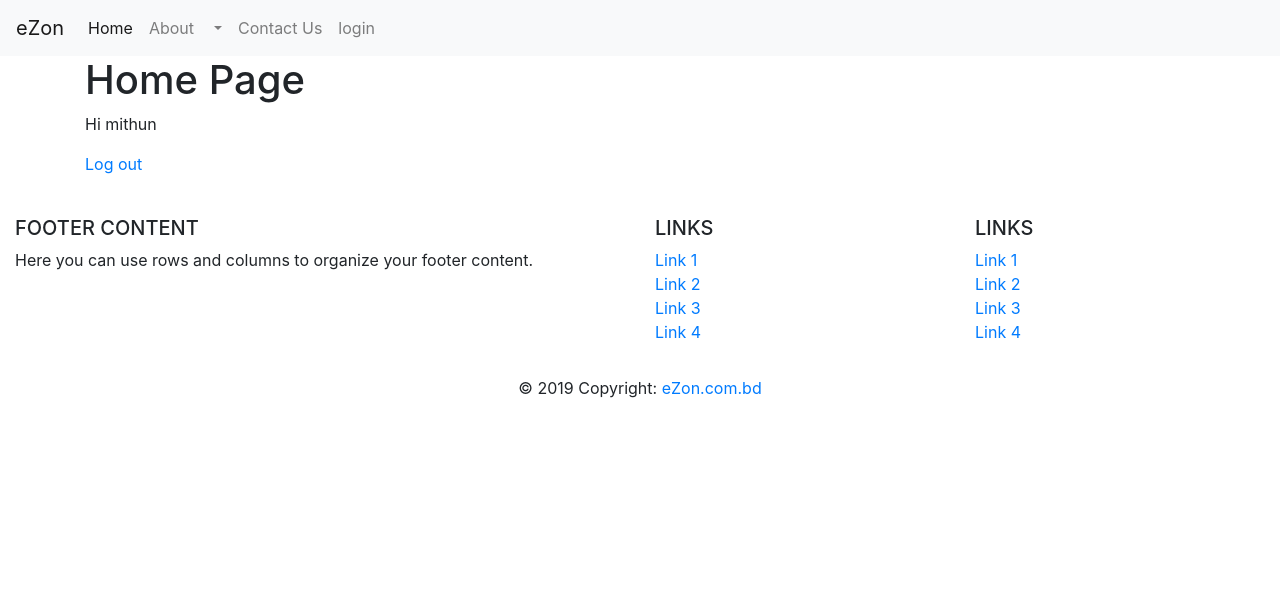
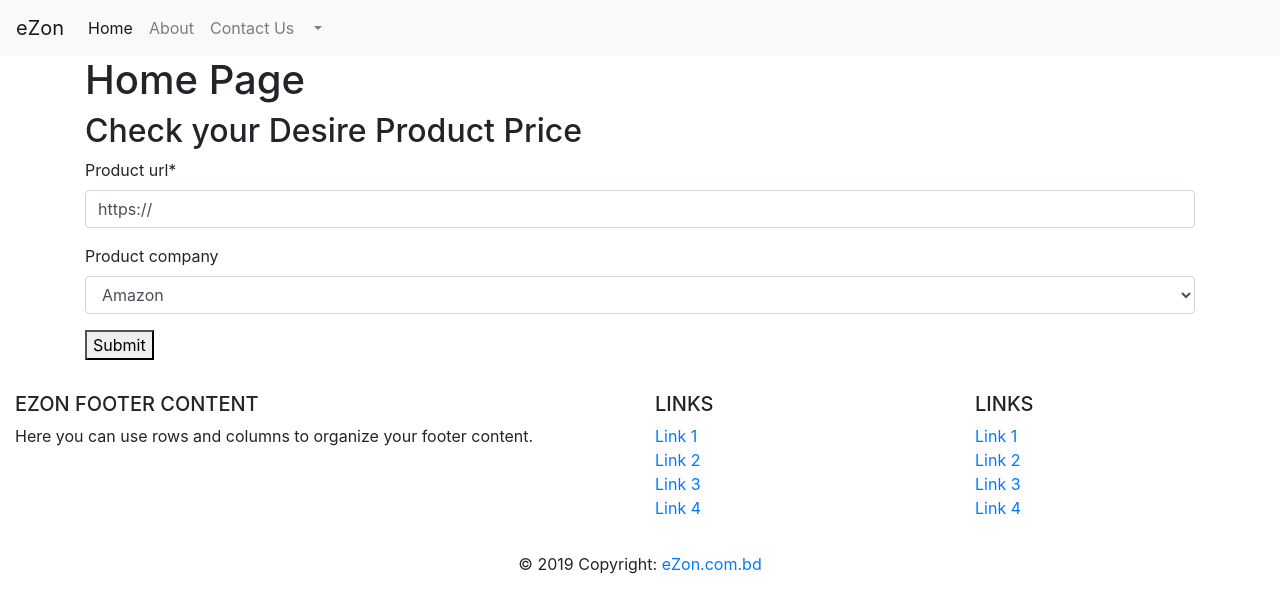
Before and after one commit to mranjon007/eZon, a Django app: page /order/ in a window 1280 px wide. Shown: the top 613 px of the page. Run offline with Django 3.2, Linux system fonts and the light colour scheme; a user stored in the database is signed in; some libraries are stand-ins or nearby versions.

Commit message:
price query and home page functionality added

```diff
--- a/eZon/urls.py
+++ b/eZon/urls.py
@@ -20,7 +20,7 @@ from django.conf import settings
 from django.conf.urls.static import static
 
 urlpatterns = [
-    path('admin/', admin.site.urls),
+    path('ezon_admin/', admin.site.urls),  # this_url_name should be changed in Production
     path('order/', include('order_management.urls')),
     path('', RedirectView.as_view(url='/order/', permanent=True)),
     path('accounts/', include('django.contrib.auth.urls')),
--- a/order_management/forms.py
+++ b/order_management/forms.py
@@ -1,19 +1,14 @@
 from django import forms
-# from django.contrib.auth.forms import UserCreationForm, UserChangeForm
-# from .models import CustomUser
-#
-#
-# class CustomUserCreationForm(UserCreationForm):
-#
-#     class Meta(UserCreationForm):
-#         model = CustomUser
-#         fields = ('name', 'email', 'phone_number')
-#         USERNAME_FIELD = 'email'
-#         REQUIRED_FIELDS = []
-#
-#
-# class CustomUserChangeForm(UserChangeForm):
-#
-#     class Meta(UserChangeForm):
-#         model = CustomUser
-#         fields = UserChangeForm.Meta.fields
+
+
+COMPANY_LISTING = (
+    (0, 'Amazon'),
+    (1, 'Ebay'),
+    (2, 'Walmart'),
+    (3, 'Others')
+)
+
+
+class PriceQueryForm(forms.Form):
+    product_url = forms.URLField(max_length=300, required=True, initial='https://')
+    product_company = forms.ChoiceField(choices=COMPANY_LISTING, required=False)
--- a/order_management/templates/order_management/home.html
+++ b/order_management/templates/order_management/home.html
@@ -1,12 +1,16 @@
 {% extends 'base.html' %}
 
 {% block content %}
-<h1>Home Page</h1>
-    {% if user.is_authenticated %}
-        <p>Hi {{ user.username }}
-        <p><a href="{% url 'logout' %}">Log out</a></p>
-        {% else %}
-        <p><a href="{% url 'signup' %}">Sign Up</a></p>
-        <p><a href="{% url 'login' %}">Log In </a></p>
-    {% endif %}
+    <h1>Home Page</h1>
+
+    {% load crispy_forms_tags %}
+
+    <h2>Check your Desire Product Price</h2>
+    <form method="post">
+      {% csrf_token %}
+      {{ form|crispy }}
+      <button type="submit">Submit</button>
+    </form>
+    <h3 STYLE="color:red">{{ message }}</h3>
+
 {% endblock %}
--- a/order_management/urls.py
+++ b/order_management/urls.py
@@ -1,11 +1,23 @@
 from django.urls import path
 from .views import (
-    HomePageView,
-    # SignUp,
+    homepage,
+    AdminDashBoardView,
 )
 
 
 urlpatterns = [
-    path('', HomePageView.as_view(), name='home'),
-    # path('signup/', SignUp.as_view(), name='signup'),
+    path('', homepage, name='home'),
+    path('admin_dashboard/', AdminDashBoardView.as_view(), name='admin-dashboard'),
+    # future
+    # path('price_query_list/', name='price-query-list'),
+    # path('price_query_result_submitted_list/', name='price query'),
+    # path('placed_order_list', name='place-order-list'),
+    # path('product_purchase_order_list', name='product-purchase-order-list'),
+    # path('product_purchased_complete_list', name='product-purchased-complete-list'),
+    # path('order_in_shipping_list/', name='order-in-shipping-list'),
+    # path('product_received_from_shipping_list/', name='order-received-from-shipping-list'),
+    # path('product_sent_to_customer_list/', name='product-sent-to-customer-list'),
+    # path('completed_order_list', name='completed-order-list'),
+    # path('canceled_order_list', name='canceled-order-list'),
+    # path('refunded_order_list', name='refunded-order-list'),
 ]
--- a/order_management/views.py
+++ b/order_management/views.py
@@ -1,16 +1,62 @@
+import datetime
+
 from django.views.generic import TemplateView
 from django.urls import reverse_lazy
 from django.views.generic.edit import CreateView
+from django.contrib.auth.mixins import PermissionRequiredMixin, LoginRequiredMixin
+from django.shortcuts import render, get_object_or_404
+from django.http import HttpResponseRedirect
+from django.urls import reverse
+
+from .models import(
+    Order,
+    OrderProcessingDate,
+)
+
+from user.models import (
+    CustomUser,
+)
+
+from .forms import (
+    PriceQueryForm,
+)
+
+from .CustomMixin import (
+    IsStaffMixin,
+)
 
 
-#from .forms import CustomUserCreationForm
+def homepage(request):
+    context = {}
+    if request.method == 'POST':
+        if request.user.is_authenticated:
+            form = PriceQueryForm(request.POST)
+            if form.is_valid():
+                order = Order()
+                order.product_url = form.cleaned_data['product_url']
+                if form.cleaned_data['product_company']:
+                    order.product_company = form.cleaned_data['product_company']
+                order.user = request.user
+                print('user name : {}', order.user.email)
+                new_order = Order.objects.create(product_url=order.product_url, product_country=order.product_company, user=order.user)
+                return HttpResponseRedirect(reverse('login'))  # user-dashboard e return korbe
+        else:
+            context['message'] = 'Please Login/Register to place a product price Query'
+
+    form = PriceQueryForm()
+    print(form)
+    context['form'] = form
+    return render(request, template_name='order_management/home.html', context=context)
 
 
-class HomePageView(TemplateView):
-    template_name = 'order_management/home.html'
+# class HomePageView(TemplateView):
+#     template_name = 'order_management/home.html'
 
 
-# class SignUp(CreateView):
-#     form_class = CustomUserCreationForm
-#     success_url = reverse_lazy('login')
-#     template_name = 'registration/signup.html'
+class AdminDashBoardView(LoginRequiredMixin, IsStaffMixin, TemplateView):
+    template_name = 'order_management/admin_dashboard'
+
+    def get_context_data(self, **kwargs):
+        context = super().get_context_data(**kwargs)
+        # context['latest_articles'] = Article.objects.all()[:5]
+        return context
--- a/templates/base.html
+++ b/templates/base.html
@@ -10,19 +10,26 @@
     <!-- Start navbar -->
     <div>
         <nav class="navbar navbar-expand-lg navbar-light bg-light">
-          <a class="navbar-brand" href="#">eZon</a>
+          <a class="navbar-brand" href="{% url 'home' %}">eZon</a>
           <button class="navbar-toggler" type="button" data-toggle="collapse" data-target="#navbarSupportedContent" aria-controls="navbarSupportedContent" aria-expanded="false" aria-label="Toggle navigation">
             <span class="navbar-toggler-icon"></span>
           </button>
 
           <div class="collapse navbar-collapse" id="navbarSupportedContent">
             <ul class="navbar-nav mr-auto">
+
               <li class="nav-item active">
-                <a class="nav-link" href="#">Home <span class="sr-only">(current)</span></a>
+                <a class="nav-link" href="{% url 'home' %}">Home <span class="sr-only">(current)</span></a>
               </li>
+
               <li class="nav-item">
                 <a class="nav-link" href="#">About</a>
               </li>
+
+              <li class="nav-item">
+                <a class="nav-link" href="#">Contact Us</a>
+              </li>
+
               {% if user.is_authenticated %}
               <li class="nav-item dropdown">
                 <a class="nav-link dropdown-toggle" href="#" id="navbarDropdown" role="button" data-toggle="dropdown" aria-haspopup="true" aria-expanded="false">
@@ -31,19 +38,20 @@
                 <div class="dropdown-menu" aria-labelledby="navbarDropdown">
                   <a class="dropdown-item" href="#">DashBoard</a>
                   <a class="dropdown-item" href="#">My Orders</a>
+                  <a class="dropdown-item" href="#">Address</a>
+                  <a class="dropdown-item" href="#">payment details</a>
+                  <a class="dropdown-item" href="#">------</a>
+                  <a class="dropdown-item"href="{% url 'logout' %}">Log out</a>
 
                   <div class="dropdown-divider"></div>
-                  <a class="dropdown-item" href="#">Something else here</a>
+                  <a class="dropdown-item" href="#">Other option will be added</a>
                 </div>
               </li>
-              {% endif %}
-
-              <li class="nav-item">
-                <a class="nav-link" href="#">Contact Us</a>
-              </li>
-              <li class="nav-item">
+              {% else %}
+                  <li class="nav-item">
                 <a class="nav-link" href="{% url 'login' %}">login</a>
               </li>
+              {% endif %}
 
             </ul>
           </div>
@@ -72,7 +80,7 @@
               <div class="col-md-6 mt-md-0 mt-3">
 
                 <!-- Content -->
-                <h5 class="text-uppercase">Footer Content</h5>
+                <h5 class="text-uppercase">EZON FOOTER CONTENT</h5>
                 <p>Here you can use rows and columns to organize your footer content.</p>
 
               </div>
--- a/user/views.py
+++ b/user/views.py
@@ -1,8 +1,13 @@
 from django.urls import reverse_lazy
 from django.views.generic.edit import CreateView
 from .forms import CustomUserCreationForm
+
 
 class SignUp(CreateView):
     form_class = CustomUserCreationForm
     success_url = reverse_lazy('login')
     template_name = 'registration/signup.html'
+
+
+def login_success():
+    login
```
Also changed, not shown: order_management/CustomMixin.py (added, +7 -0 lines), order_management/models.py (+9 -5 lines), db.sqlite3, order_management/migrations/0005_auto_20190731_1654.py (added), order_management/migrations/0006_auto_20190731_1916.py (added).
